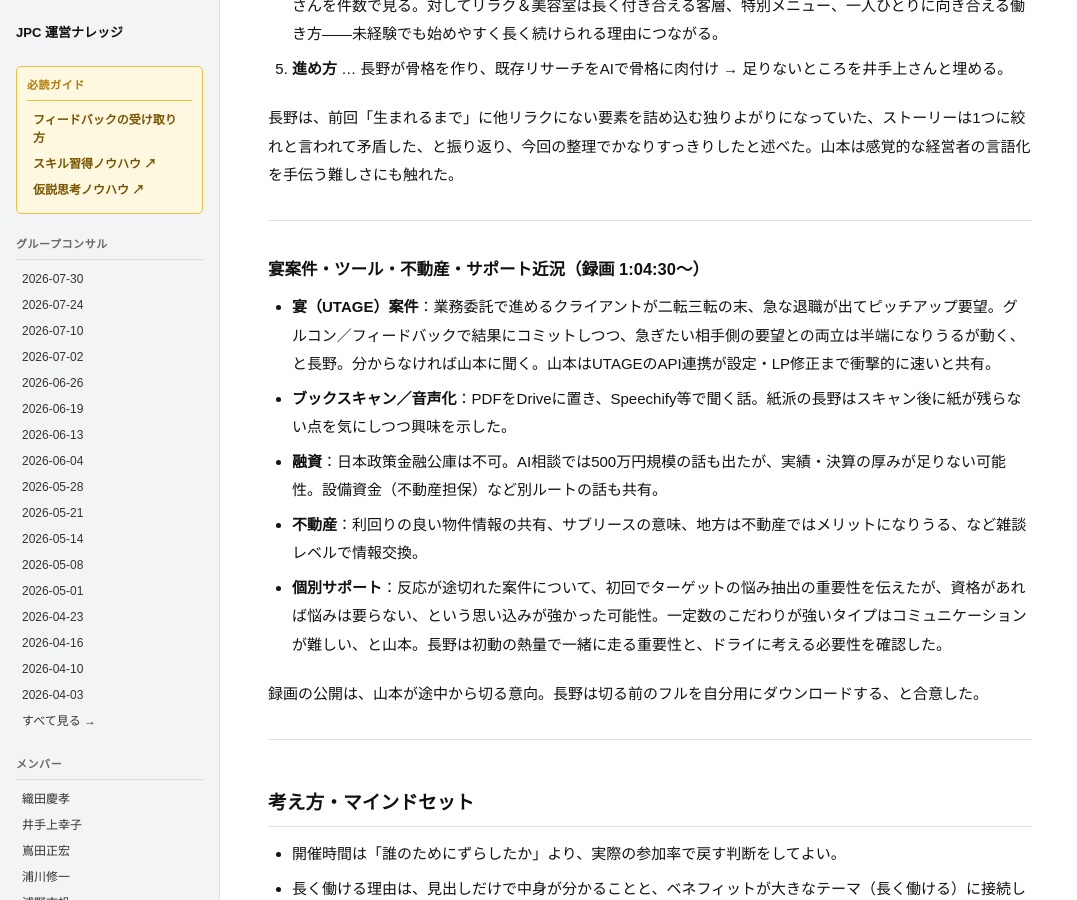
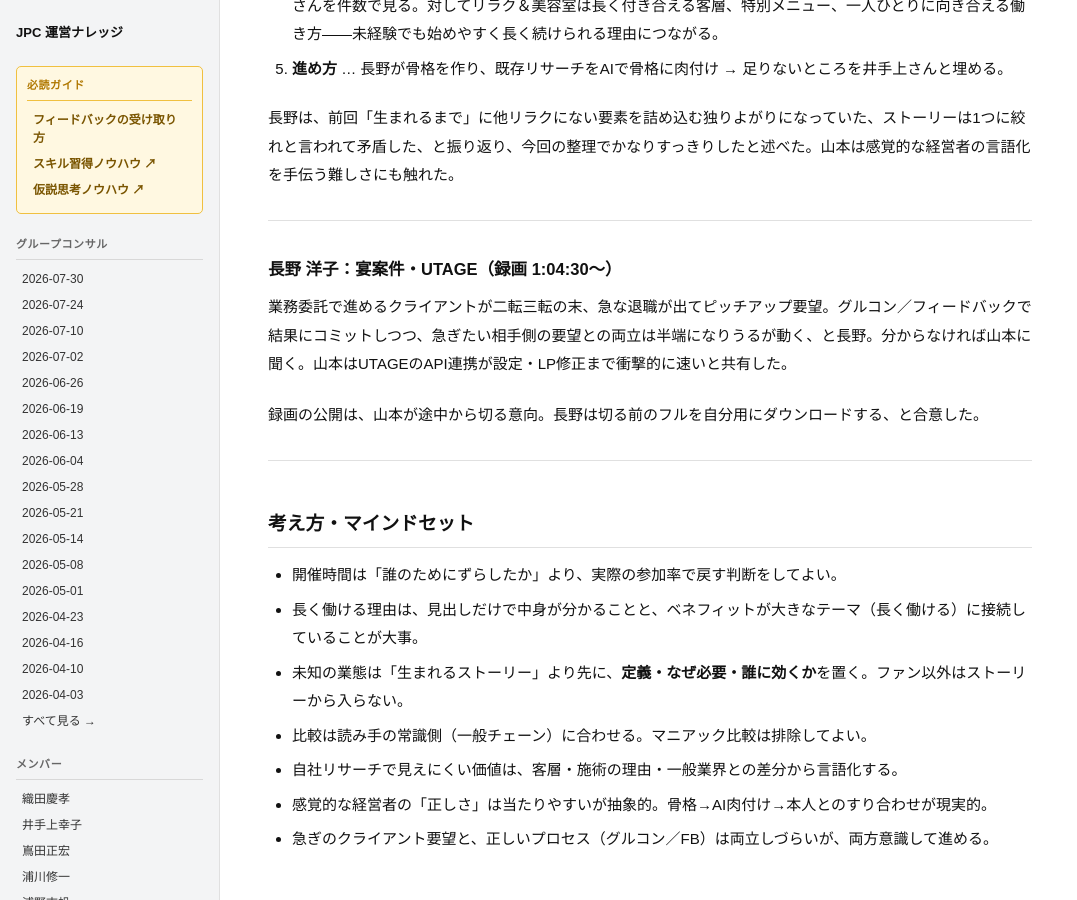
Before and after one commit to staffsolution/staffsolution-jpc, a Jekyll site: the page built from グルコン/20260730_グルコン議事録.md, in a window 1280 px wide and 900 px high, scrolled down 2637 px. Shown: the whole window, without its empty margins (0-1077 px from the left). Built offline with Jekyll 4.4.1, drawn with Linux system fonts in a browser that asks for light colours; our own code applies the rules of GitHub Pages for plain Markdown files; some of the changed text lies outside the part shown.

Commit message:
議事録更新：20260730から融資・不動産・個別サポート雑談を削除
Co-authored-by: Cursor <cursoragent@cursor.com>

```diff
--- a/グルコン/20260730_グルコン議事録.md
+++ b/グルコン/20260730_グルコン議事録.md
@@ -19,7 +19,7 @@ layout: default
 - 長野 洋子（重量鳶・長く働ける理由の見出し整理） … <a href="https://us06web.zoom.us/rec/share/y5JW6nQG0ZV2yvMT7kZMu6hihSocCNNt5ADw2bFS4mK0mfN1KRm0wOnOiq2sAHGq.E1uzRH9bTt60tNrz?t=84" target="_blank" rel="noopener noreferrer">`1:24` から</a>
 - 市川 博史（途中参加・近況） … <a href="https://us06web.zoom.us/rec/share/y5JW6nQG0ZV2yvMT7kZMu6hihSocCNNt5ADw2bFS4mK0mfN1KRm0wOnOiq2sAHGq.E1uzRH9bTt60tNrz?t=216" target="_blank" rel="noopener noreferrer">`3:36` から</a>
 - 長野 洋子（リラク＆美容室の構造の立て直し） … <a href="https://us06web.zoom.us/rec/share/y5JW6nQG0ZV2yvMT7kZMu6hihSocCNNt5ADw2bFS4mK0mfN1KRm0wOnOiq2sAHGq.E1uzRH9bTt60tNrz?t=1308" target="_blank" rel="noopener noreferrer">`21:48` から</a>
-- 雑談・宴案件・不動産・サポート近況 … <a href="https://us06web.zoom.us/rec/share/y5JW6nQG0ZV2yvMT7kZMu6hihSocCNNt5ADw2bFS4mK0mfN1KRm0wOnOiq2sAHGq.E1uzRH9bTt60tNrz?t=3870" target="_blank" rel="noopener noreferrer">`1:04:30` から</a>
+- 長野 洋子（宴案件・UTAGE） … <a href="https://us06web.zoom.us/rec/share/y5JW6nQG0ZV2yvMT7kZMu6hihSocCNNt5ADw2bFS4mK0mfN1KRm0wOnOiq2sAHGq.E1uzRH9bTt60tNrz?t=3870" target="_blank" rel="noopener noreferrer">`1:04:30` から</a>
 - 締め … <a href="https://us06web.zoom.us/rec/share/y5JW6nQG0ZV2yvMT7kZMu6hihSocCNNt5ADw2bFS4mK0mfN1KRm0wOnOiq2sAHGq.E1uzRH9bTt60tNrz?t=5580" target="_blank" rel="noopener noreferrer">`1:33:00` から</a>
 
 ---
@@ -75,13 +75,9 @@ layout: default
 
 ---
 
-### 宴案件・ツール・不動産・サポート近況（録画 1:04:30〜）
+### 長野 洋子：宴案件・UTAGE（録画 1:04:30〜）
 
-- **宴（UTAGE）案件**：業務委託で進めるクライアントが二転三転の末、急な退職が出てピッチアップ要望。グルコン／フィードバックで結果にコミットしつつ、急ぎたい相手側の要望との両立は半端になりうるが動く、と長野。分からなければ山本に聞く。山本はUTAGEのAPI連携が設定・LP修正まで衝撃的に速いと共有。
-- **ブックスキャン／音声化**：PDFをDriveに置き、Speechify等で聞く話。紙派の長野はスキャン後に紙が残らない点を気にしつつ興味を示した。
-- **融資**：日本政策金融公庫は不可。AI相談では500万円規模の話も出たが、実績・決算の厚みが足りない可能性。設備資金（不動産担保）など別ルートの話も共有。
-- **不動産**：利回りの良い物件情報の共有、サブリースの意味、地方は不動産ではメリットになりうる、など雑談レベルで情報交換。
-- **個別サポート**：反応が途切れた案件について、初回でターゲットの悩み抽出の重要性を伝えたが、資格があれば悩みは要らない、という思い込みが強かった可能性。一定数のこだわりが強いタイプはコミュニケーションが難しい、と山本。長野は初動の熱量で一緒に走る重要性と、ドライに考える必要性を確認した。
+業務委託で進めるクライアントが二転三転の末、急な退職が出てピッチアップ要望。グルコン／フィードバックで結果にコミットしつつ、急ぎたい相手側の要望との両立は半端になりうるが動く、と長野。分からなければ山本に聞く。山本はUTAGEのAPI連携が設定・LP修正まで衝撃的に速いと共有した。
 
 録画の公開は、山本が途中から切る意向。長野は切る前のフルを自分用にダウンロードする、と合意した。
 
```
